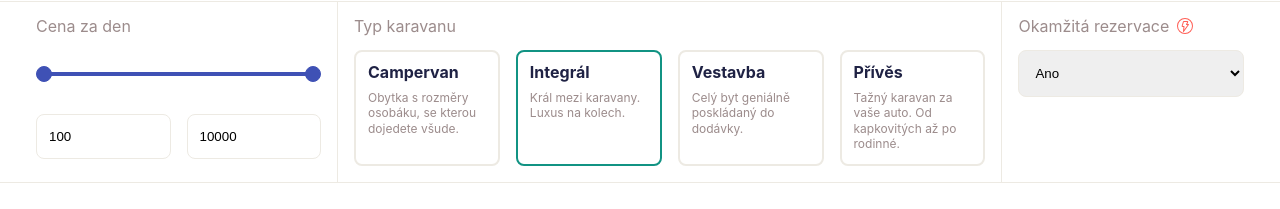
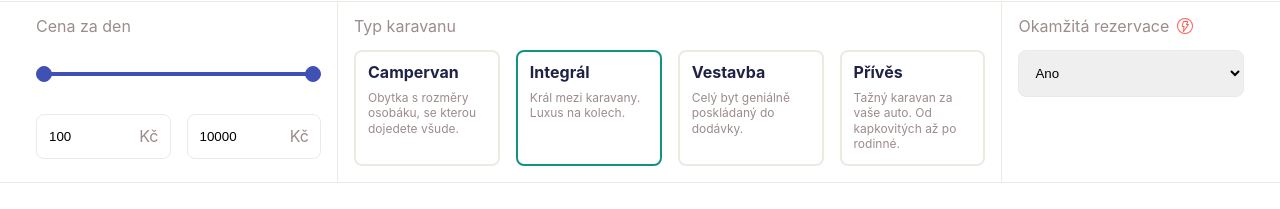
Before and after one commit to smitty33685/Caravans-App, a Next.js app: page / in a window 1280 px wide. Shown: the part 83-292 px from the top of the page. Built offline with nearby package versions, Linux system fonts and the light colour scheme; grey boxes are pictures that could not be loaded.

Commit message:
Add currency value in inputs, fix layout of typeboxes

```diff
--- a/src/components/Filters.js
+++ b/src/components/Filters.js
@@ -1,5 +1,5 @@
 import { Container, Flex, Heading2 } from "../components/styles/LayoutComponents";
-import { StyledSection, Grid, Icon, Typeboxes } from "../components/styles/Filters.styled";
+import { StyledSection, Grid, Icon, Typeboxes, InputWrapper } from "../components/styles/Filters.styled";
 import Typebox from "../components/Typebox";
 import InputRange from "react-input-range";
 import "react-input-range/lib/css/index.css";
@@ -34,6 +34,7 @@ const Filters = ({
               onChange={value => onInputRangeChange(value)}
             />
             <Flex>
+              <InputWrapper>
                 <input
                   type="number"
                   id="minNum"
@@ -42,6 +43,9 @@ const Filters = ({
                   max="10000"
                   onChange={event => onInputMinChange(event)}
                 />
+                <p>Kč</p>
+              </InputWrapper>
+              <InputWrapper>
                 <input
                   type="number"
                   id="maxNum"
@@ -50,6 +54,8 @@ const Filters = ({
                   max="10000"
                   onChange={event => onInputMaxChange(event)}
                 />
+                <p>Kč</p>
+              </InputWrapper>
             </Flex>
           </div>
           <div>
--- a/src/components/styles/Filters.styled.js
+++ b/src/components/styles/Filters.styled.js
@@ -14,10 +14,11 @@ export const StyledSection = styled.section`
     padding: 14px 12px;
     border: 1px solid #edeae3;
     border-radius: 8px;
+  }
 
-    &:first-child {
-      margin-right: 1rem;
-    }
+  input::-webkit-outer-spin-button,
+  input::-webkit-inner-spin-button {
+    -webkit-appearance: none;
   }
 `;
 
@@ -60,3 +61,20 @@ export const Grid = styled.div`
     }
   }
 `;
+
+export const InputWrapper = styled.div`
+  position: relative;
+  width: 100%;
+
+  &:first-child {
+    margin-right: 1rem;
+  }
+
+  p {
+    position: absolute;
+    top: 14px;
+    right: 12px;
+    margin: 0;
+    color: #9c8c8c;
+  }
+`;
--- a/src/components/styles/Typebox.styled.js
+++ b/src/components/styles/Typebox.styled.js
@@ -14,4 +14,8 @@ export const StyledDiv = styled.div`
   &.active {
     border-color: #119383;
   }
+
+  @media (max-width: 400px) {
+    min-width: 35%;
+  }
 `;
```
Lines whose indentation alone changed are shown as unchanged.
